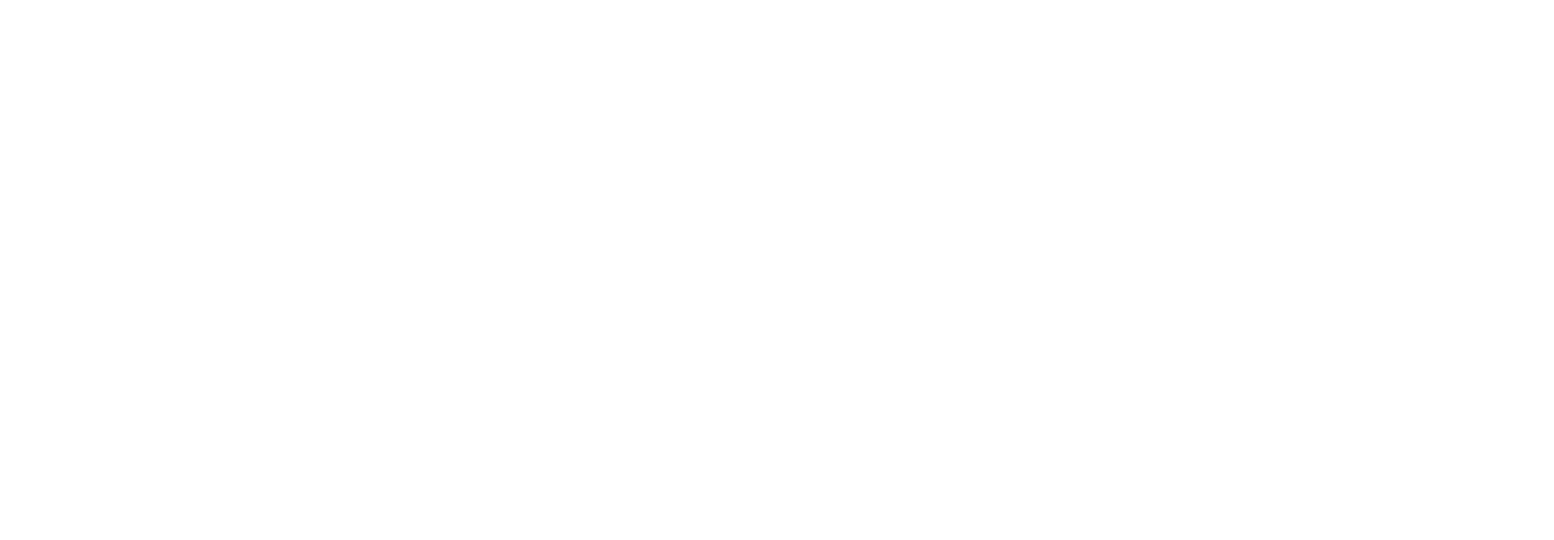
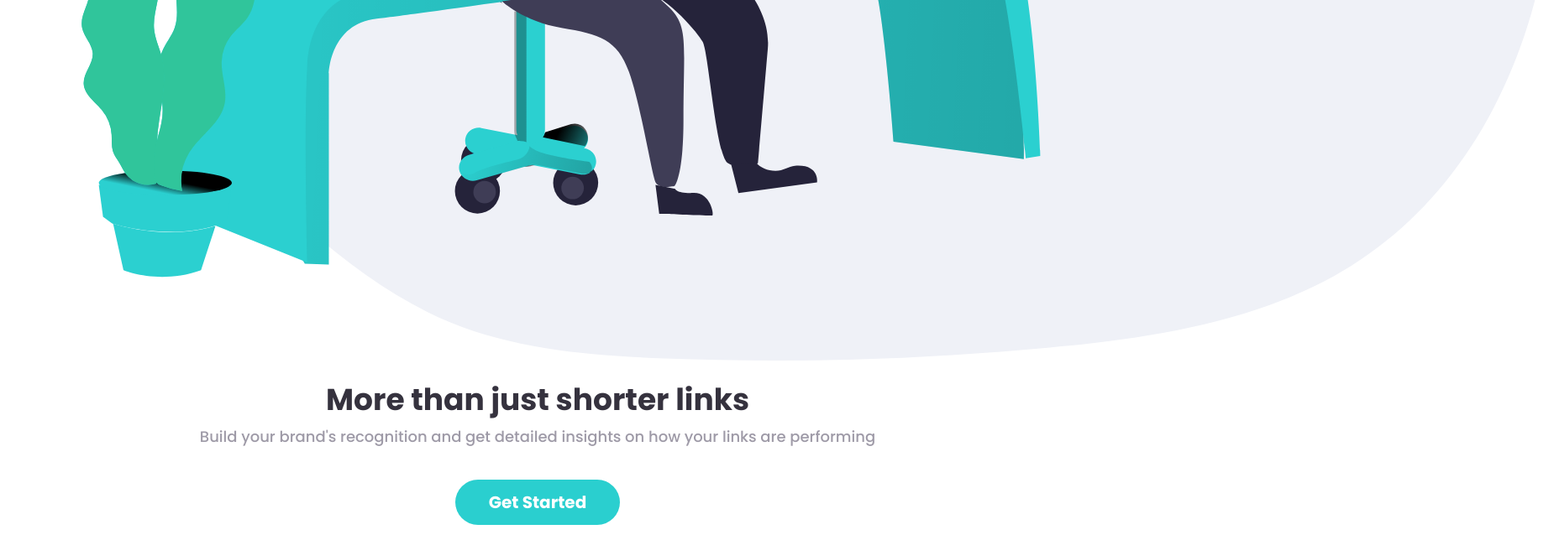
Before and after one commit to ATEOTG/url-shortening-app, a React (Create React App) app: page / in a window 1280 px wide. Shown: the part 838-1482 px from the top of the page at 84% size, 1850 px wide, since content can reach past the window. Before the commit the page ends 800 px from the top, so only its background shows below. Built offline with nearby package versions, Linux system fonts and the light colour scheme.

Commit message:
added header component and call-to-action UI component

```diff
--- a/src/App.js
+++ b/src/App.js
@@ -1,12 +1,14 @@
 import React, { Fragment } from "react";
 import "./App.css";
 import Navigation from "./components/Navigation";
+import Header from "./components/Header";
 
 function App() {
   return (
     <Fragment>
       <main>
         <Navigation />
+        <Header />
       </main>
       <footer></footer>
     </Fragment>
--- /dev/null
+++ b/src/components/Header.js
@@ -0,0 +1,21 @@
+import classes from "./Header.module.css";
+import CTAButton from "./UI/CTAButton";
+import image from "../assets/images/illustration-working.svg";
+
+function Header() {
+  return (
+    <header>
+      <img className={classes.illustration} src={image} />
+      <div className={classes["header-text"]}>
+        <h1>More than just shorter links</h1>
+        <p>
+          Build your brand's recognition and get detailed insights on how your
+          links are performing
+        </p>
+        <CTAButton>Get Started</CTAButton>
+      </div>
+    </header>
+  );
+}
+
+export default Header;
--- /dev/null
+++ b/src/components/Header.module.css
@@ -0,0 +1,31 @@
+header {
+  margin: 1em 0;
+}
+
+.illustration {
+  width: 155%;
+}
+
+.header-text {
+  display: flex;
+  flex-direction: column;
+  align-items: center;
+}
+
+.header-text h1,
+.header-text p {
+  text-align: center;
+}
+
+.header-text h1 {
+  line-height: 1.2;
+  color: var(--dark-blue);
+  margin-top: 0.5em;
+  margin-bottom: 0.2em;
+}
+
+.header-text p {
+  line-height: 1.7;
+  color: var(--gray-violet);
+  margin-bottom: 2em;
+}
--- /dev/null
+++ b/src/components/UI/CTAButton.js
@@ -0,0 +1,7 @@
+import classes from "./CTAButton.module.css";
+
+function CTAButton(props) {
+  return <button className={classes.button}>{props.children}</button>;
+}
+
+export default CTAButton;
--- /dev/null
+++ b/src/components/UI/CTAButton.module.css
@@ -0,0 +1,16 @@
+.button {
+  color: white;
+  background-color: var(--cyan);
+  font-family: "Poppins", sans-serif;
+  font-size: 2rem;
+  font-weight: 700;
+
+  border: none;
+  border-radius: 28px;
+  padding: 0.6em 2em;
+}
+
+.button:hover {
+  cursor: pointer;
+  background-color: var(--cyan-light);
+}
--- a/src/index.css
+++ b/src/index.css
@@ -2,6 +2,7 @@
 
 :root {
   --cyan: hsl(180, 66%, 49%);
+  --cyan-light: #9ae3e3;
   --drk-violet: hsl(257, 27%, 26%);
   --red: hsl(0, 87%, 67%);
   --gray: hsl(0, 0%, 75%);
@@ -17,6 +18,7 @@
 }
 
 html {
+  overflow: hidden;
   font-size: 62.5%;
 }
 
```
